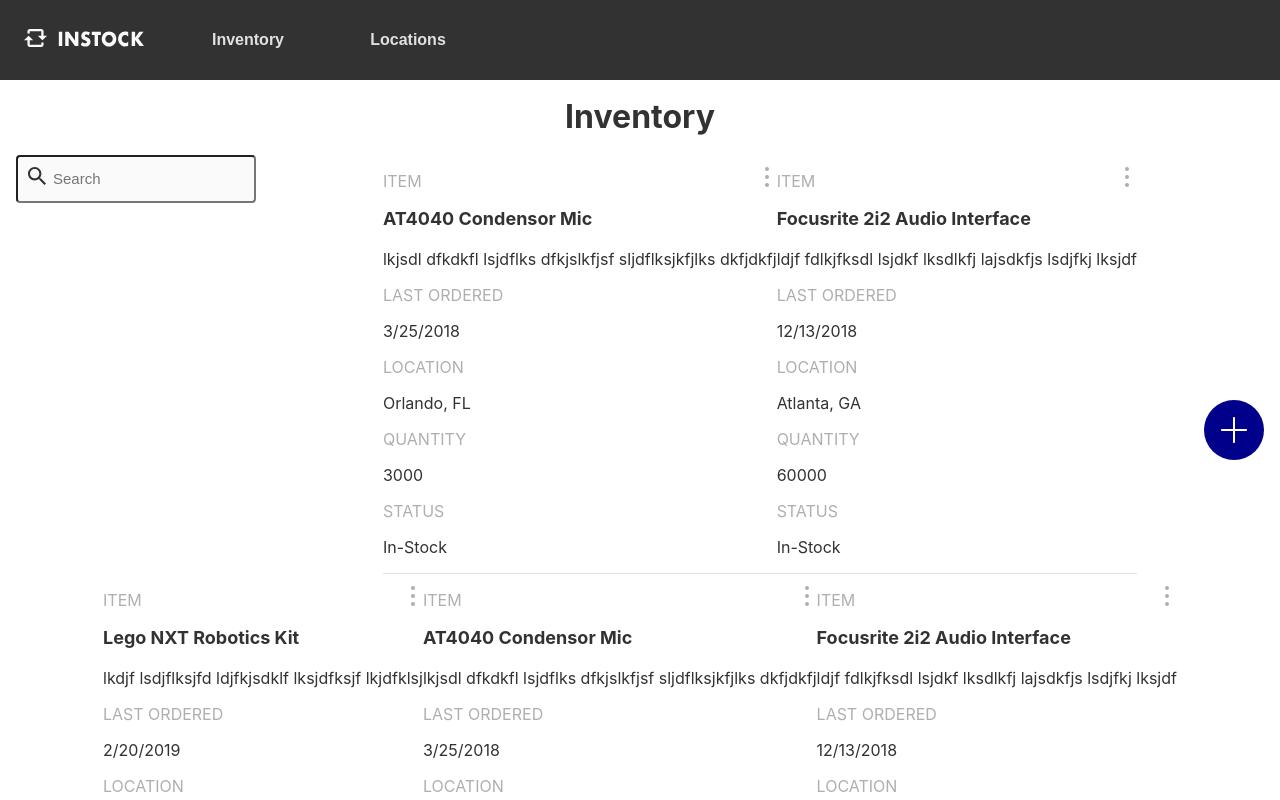
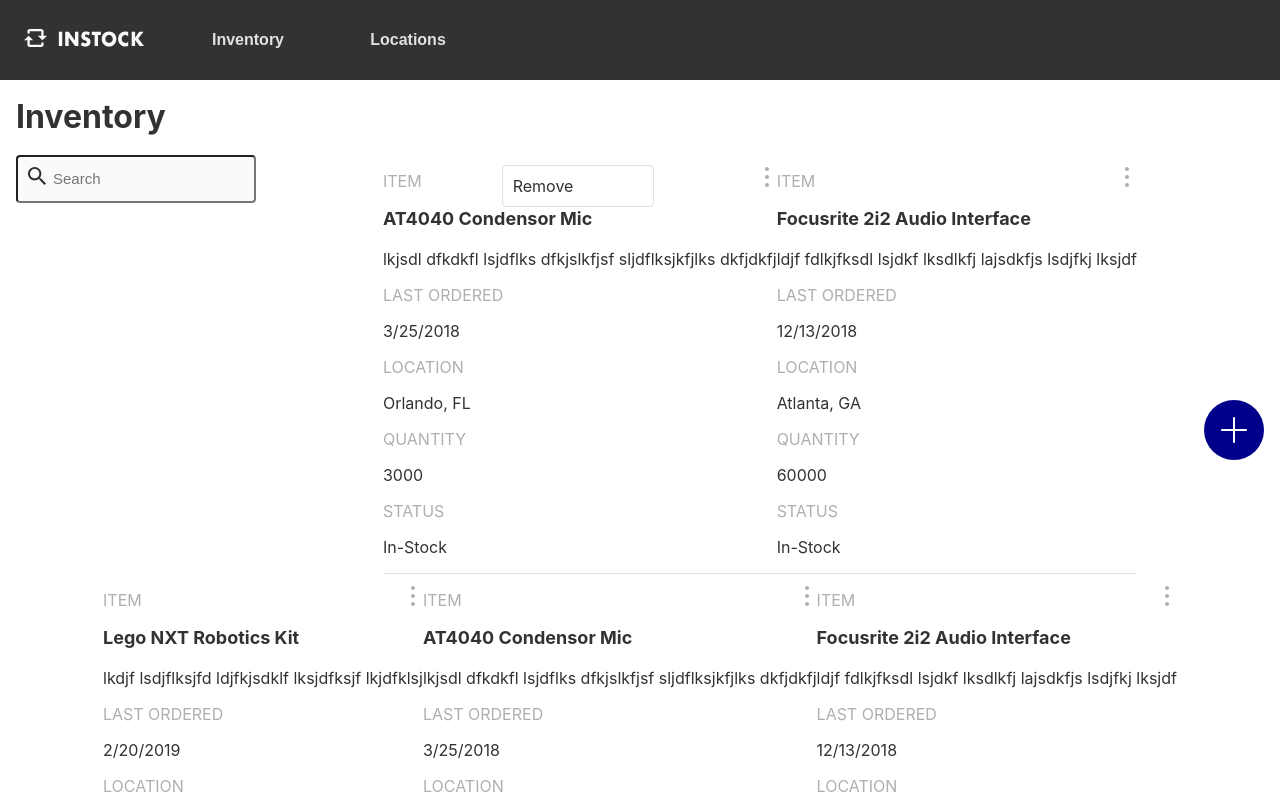
Before and after one commit to moth-man/InStock-Saba, a React (Create React App) app in the folder client/: page / in a window 1280 px wide. Both pictures are taken after a click on the button 770 px from the left and 181 px from the top of the page. Shown: the top 800 px of the page. Built offline with nearby package versions, Linux system fonts and the light colour scheme.

Commit message:
Toggle functionality for remove item.

```diff
--- a/client/src/components/inventory-components/Inventory.css
+++ b/client/src/components/inventory-components/Inventory.css
@@ -7,6 +7,7 @@
 .inventoryList__container .inventoryList__title {
   font-size: 32px;
   line-height: 32px;
+  text-align: left;
 }
 
 .inventoryList__container .searchBar__container {
@@ -52,6 +53,24 @@
   height: 30px;
   float: right;
   margin-top: 12px;
+}
+
+.inventoryList__container .inventoryItem__container .popup__container {
+  visibility: visible;
+  position: relative;
+  border: 1px solid #E1E1E1;
+  height: 40px;
+  width: 150px;
+  text-align: center;
+  float: left;
+  margin-left: 80px;
+  margin-top: 10px;
+  border-radius: 4px;
+}
+
+.inventoryList__container .inventoryItem__container .popup__container .popup__text {
+  margin: 10px 0px 0px 10px;
+  text-align: left;
 }
 
 .inventoryList__container .inventoryItem__container .item__name {
--- a/client/src/components/inventory-components/Inventory.scss
+++ b/client/src/components/inventory-components/Inventory.scss
@@ -7,6 +7,7 @@
   .inventoryList__title {
     font-size: 32px;
     line-height: 32px;
+    text-align: left;
   }
 
   .searchBar__container {
@@ -55,6 +56,24 @@
       float: right;
       margin-top: 12px;
 
+    }
+
+    .popup__container {
+      visibility: visible;
+      position: relative;
+      border: 1px solid #E1E1E1;
+      height: 40px;
+      width: 150px;
+      text-align: center;
+      float: left;
+      margin-left: 80px;
+      margin-top: 10px;
+      border-radius: 4px;
+
+      .popup__text {
+        margin: 10px 0px 0px 10px;
+        text-align: left
+      }
     }
 
     .item__name {
--- a/client/src/components/inventory-components/InventoryItem.jsx
+++ b/client/src/components/inventory-components/InventoryItem.jsx
@@ -1,11 +1,36 @@
 import React, { Component } from 'react'
 import './Inventory.css'
 
-const InventoryItem = ({ name, description, ordered, location, quantity, status }) => {
+class InventoryItem extends Component {
+  constructor() {
+    super()
+    this.state = {
+      popup: false
+    }
+  }
+
+  togglePopUp = () => {
+    const popup = document.querySelector("popup")
+    this.setState({
+      popup: !this.state.popup
+    })
+  }
+
+  render() {
+    const { name, description, ordered, location, quantity, status } = this.props
+    const isVisible = this.state.popup
+    let pop
+
+    if (isVisible) {
+      pop = <Popup />
+    } else {
+      pop = null
+    }
     return (
       <div className="inventoryItem__container">
         <p className="item__title">ITEM</p>
-      <button className="remove__item__button"></button>
+        <button className="remove__item__button" onClick={() => this.togglePopUp()}></button>
+        {pop}
         <h3 className="item__name">{name}</h3>
         <p className="item__description">{description}</p>
         <p className="item__lastOrdered">LAST ORDERED</p>
@@ -19,26 +44,16 @@
       </div>
     )
   }
+}
 
-// class InventoryItem extends Component {
-//   render() {
-//     const { name, description, ordered, location, quantity, status } = this.props
-//     return (
-//       <div className="inventoryItem__container">
-//         <p className="item__title">ITEM</p>
-//         <h3 className="item__name">{name}</h3>
-//         <p className="item__description">{description}</p>
-//         <p className="item__lastOrdered">LAST ORDERED</p>
-//         <p className="lastOrdered__date">{ordered}</p>
-//         <p className="item__locationTitle">LOCATION</p>
-//         <p className="item__location">{location}</p>
-//         <p className="item__quantityTitle">QUANTITY</p>
-//         <p className="item__quantity">{quantity}</p>
-//         <p className="item__statusTitle">STATUS</p>
-//         <p className="item__status">{status}</p>
-//       </div>
-//     )
-//   }
-// }
+class Popup extends Component {
+  render() {
+    return (
+      <div className="popup__container"><p className="popup__text">Remove</p></div>
+    )
+  }
+}
+
+
 
 export default InventoryItem
--- a/client/src/index.js
+++ b/client/src/index.js
@@ -11,7 +11,7 @@
     description: "lkjsdl dfkdkfl lsjdflks dfkjslkfjsf sljdflksjkfjlks dkfjdkfj",
     ordered: new Date("3/25/2018"),
     location: "Orlando, FL",
-    quantity: "3000",
+    quantity: 3000,
     status: true
   },
   {
@@ -19,7 +19,7 @@
     description: "ldjf fdlkjfksdl lsjdkf lksdlkfj lajsdkfjs lsdjfkj lksjdf",
     ordered: new Date("12/13/2018"),
     location: "Atlanta, GA",
-    quantity: "60000",
+    quantity: 60000,
     status: true
   },
   {
@@ -27,7 +27,7 @@
     description: "lkdjf lsdjflksjfd ldjfkjsdklf lksjdfksjf lkjdfklsj ",
     ordered: new Date("2/20/2019"),
     location: "Portland, OR",
-    quantity: "34442",
+    quantity: 34442,
     status: false
   },
   {
@@ -35,7 +35,7 @@
     description: "lkjsdl dfkdkfl lsjdflks dfkjslkfjsf sljdflksjkfjlks dkfjdkfj",
     ordered: new Date("3/25/2018"),
     location: "Orlando, FL",
-    quantity: "3000",
+    quantity: 3000,
     status: true
   },
   {
@@ -43,7 +43,7 @@
     description: "ldjf fdlkjfksdl lsjdkf lksdlkfj lajsdkfjs lsdjfkj lksjdf",
     ordered: new Date("12/13/2018"),
     location: "Atlanta, GA",
-    quantity: "60000",
+    quantity: 60000,
     status: true
   },
   {
@@ -51,7 +51,7 @@
     description: "lkdjf lsdjflksjfd ldjfkjsdklf lksjdfksjf lkjdfklsj ",
     ordered: new Date("2/20/2019"),
     location: "Portland, OR",
-    quantity: "34442",
+    quantity: 34442,
     status: false
   }
 
```
Also changed, not shown: 2 other files (tests, documents, lock files or other folders). Lines whose indentation alone changed are shown as unchanged.
